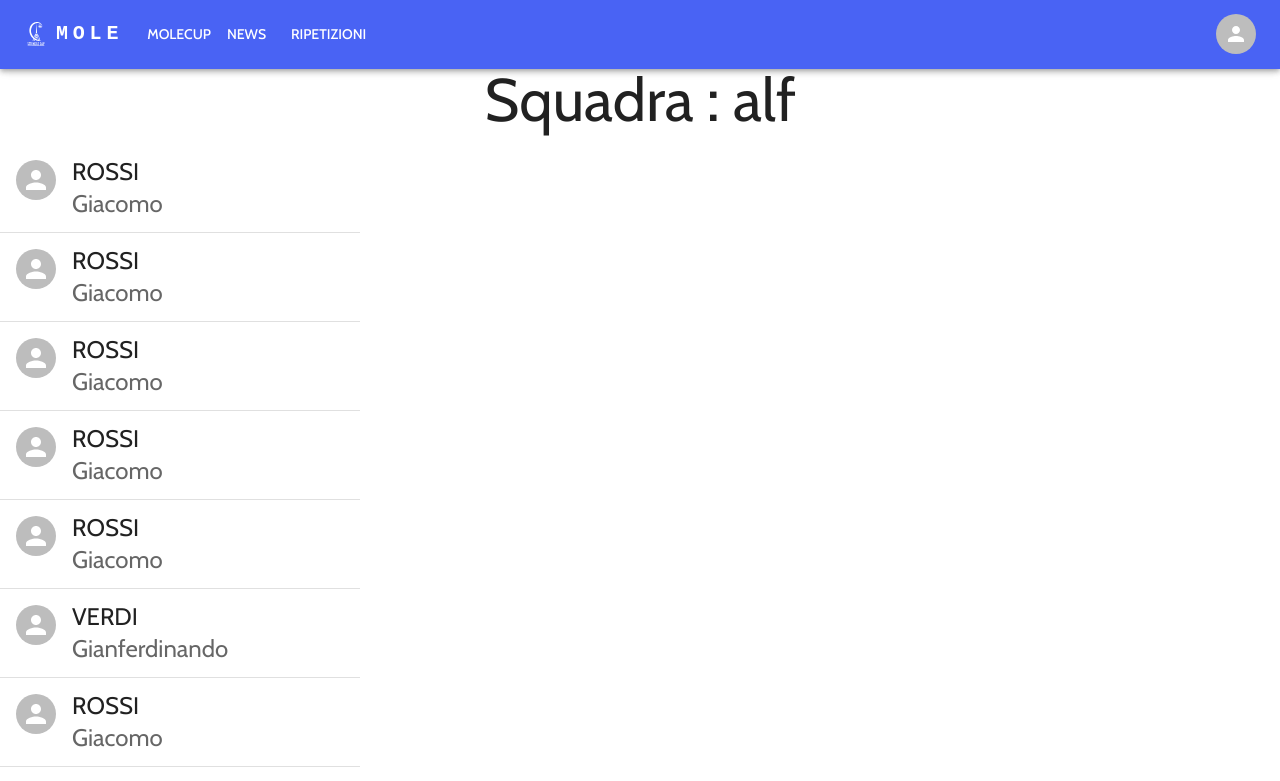
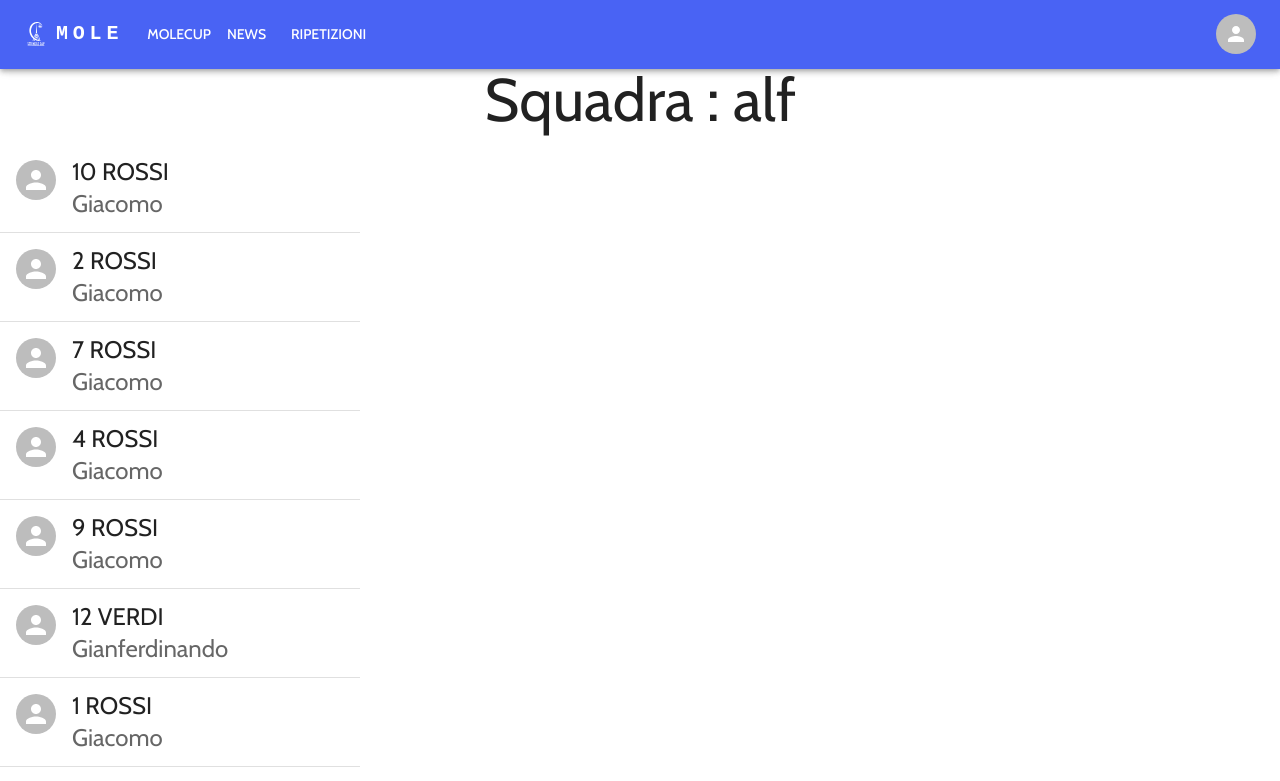
Before and after one commit to molecup/mole-frontend, a Next.js app in the folder mole-frontend/: page /team/alf in a window 1280 px wide. Shown: the top 781 px of the page. Built offline with nearby package versions, Linux system fonts and the light colour scheme.

Commit message:
playerList added players number

```diff
--- a/mole-frontend/src/app/team/[slug]/page.js
+++ b/mole-frontend/src/app/team/[slug]/page.js
@@ -3,19 +3,19 @@ import Container from '@mui/material/Container';
 import PlayerList from '@/components/playerList';
 
 const playerList = [
-    {firstName: "Giacomo", lastName: "Rossi", number: "10", img: null},
-    {firstName: "Giacomo", lastName: "Rossi", number: "2", img: null},
-    {firstName: "Giacomo", lastName: "Rossi", number: "7", img: null},
-    {firstName: "Giacomo", lastName: "Rossi", number: "10", img: null},
-    {firstName: "Giacomo", lastName: "Rossi", number: "10", img: null},
-    {firstName: "Gianferdinando", lastName: "Verdi", number: "8", img: null},
-    {firstName: "Giacomo", lastName: "Rossi", number: "10", img: null},
-    {firstName: "Giacomo", lastName: "Rossi", number: "10", img: null},
-    {firstName: "Giacomo", lastName: "Rossi", number: "10", img: null},
-    {firstName: "Giacomo", lastName: "Rossi", number: "10", img: null},
-    {firstName: "Giacomo", lastName: "Rossi", number: "10", img: null},
-    {firstName: "Giacomo", lastName: "Rossi", number: "10", img: null},
-    {firstName: "Giacomo", lastName: "Rossi", number: "10", img: null},
+    {firstName: "Giacomo", lastName: "Rossi", number: 10, img: null},
+    {firstName: "Giacomo", lastName: "Rossi", number: 2, img: null},
+    {firstName: "Giacomo", lastName: "Rossi", number: 7, img: null},
+    {firstName: "Giacomo", lastName: "Rossi", number: 4, img: null},
+    {firstName: "Giacomo", lastName: "Rossi", number: 9, img: null},
+    {firstName: "Gianferdinando", lastName: "Verdi", number: 12, img: null},
+    {firstName: "Giacomo", lastName: "Rossi", number: 1, img: null},
+    {firstName: "Giacomo", lastName: "Rossi", number: 22, img: null},
+    {firstName: "Giacomo", lastName: "Rossi", number: 74, img: null},
+    {firstName: "Giacomo", lastName: "Rossi", number: 20, img: null},
+    {firstName: "Giacomo", lastName: "Rossi", number: 11, img: null},
+    {firstName: "Giacomo", lastName: "Rossi", number: 17, img: null},
+    {firstName: "Giacomo", lastName: "Rossi", number: 19, img: null},
 
 ];
 
--- a/mole-frontend/src/components/ThemeRegistry/theme.ts
+++ b/mole-frontend/src/components/ThemeRegistry/theme.ts
@@ -1,4 +1,4 @@
-import { Cabin, Roboto } from 'next/font/google';
+import {Cabin, Roboto } from 'next/font/google';
 import { createTheme, responsiveFontSizes } from '@mui/material/styles';
 
 const roboto = Roboto({
--- a/mole-frontend/src/components/matchCard.js
+++ b/mole-frontend/src/components/matchCard.js
@@ -45,9 +45,9 @@ export default function MatchCard(props) {
         </CardMedia>
         <CardContent>
           <Stack direction='row' spacing={1} sx={{ justifyContent: "center", alignItems: "end" }}>
-            <Typography variant="h4" color="textPrimary" textTransform="capitalize">{props.teamA.short}</Typography>
+            <Typography variant="h4" color="textPrimary" textTransform="uppercase">{props.teamA.short}</Typography>
             <Typography variant="h5" color="textPrimary">{props.scoreText}</Typography>
-            <Typography variant="h4" color="textPrimary" textTransform="capitalize">{props.teamB.short}</Typography>
+            <Typography variant="h4" color="textPrimary" textTransform="uppercase">{props.teamB.short}</Typography>
           </Stack>
           <Stack>
             <Typography variant="overline" color="textSecondary" sx={{ textAlign: "center" }}>{props.league}</Typography>
--- a/mole-frontend/src/components/playerList.js
+++ b/mole-frontend/src/components/playerList.js
@@ -1,4 +1,4 @@
-'use client'
+import { Fragment } from 'react';
 import List from '@mui/material/List';
 import ListItem from '@mui/material/ListItem';
 import Divider from '@mui/material/Divider';
@@ -6,28 +6,28 @@ import ListItemText from '@mui/material/ListItemText';
 import ListItemAvatar from '@mui/material/ListItemAvatar';
 import Avatar from '@mui/material/Avatar';
 import Typography from '@mui/material/Typography';
-import { useEffect } from 'react';
 
 export default function PlayerList(props) {
+    const { playerList } = props;
     return (
-        <List sx={{ width: '100%', maxWidth: 360}}>
-             {props.playerList.map((player, i) =>
-             <>
-                <ListItem alignItems="flex-start" key={i}>
+        <List sx={{ width: '100%', maxWidth: 360, bgcolor: 'background.paper' }}>
+            {playerList.sort((entry) => entry.number).map((player, i) =>
+                <Fragment key={i}>
+                    <ListItem alignItems="flex-start">
                         <ListItemAvatar>
                             <Avatar alt={player.lastName + " image"} src={player.img} />
                          </ListItemAvatar>
                         <ListItemText
                             primary={
                             <>
-                    <Typography variant="h5" color="textPrimary" textTransform="uppercase">{player.lastName}</Typography>
+                                <Typography variant="h5" color="textPrimary" textTransform="uppercase">{player.number + " " + player.lastName}</Typography>
                                 <Typography variant="h5" color="textSecondary" textTransform="capitalize">{player.firstName}</Typography>
                             </>
                             }
                         />
                     </ListItem>
-                {(i != props.playerList.len-1) && <Divider component="li" />}
-            </>
+                    {(i !== playerList.length - 1) && <Divider component="li" />}
+                </Fragment>
             )}
         </List>
     );
```
Lines whose indentation alone changed are shown as unchanged.
